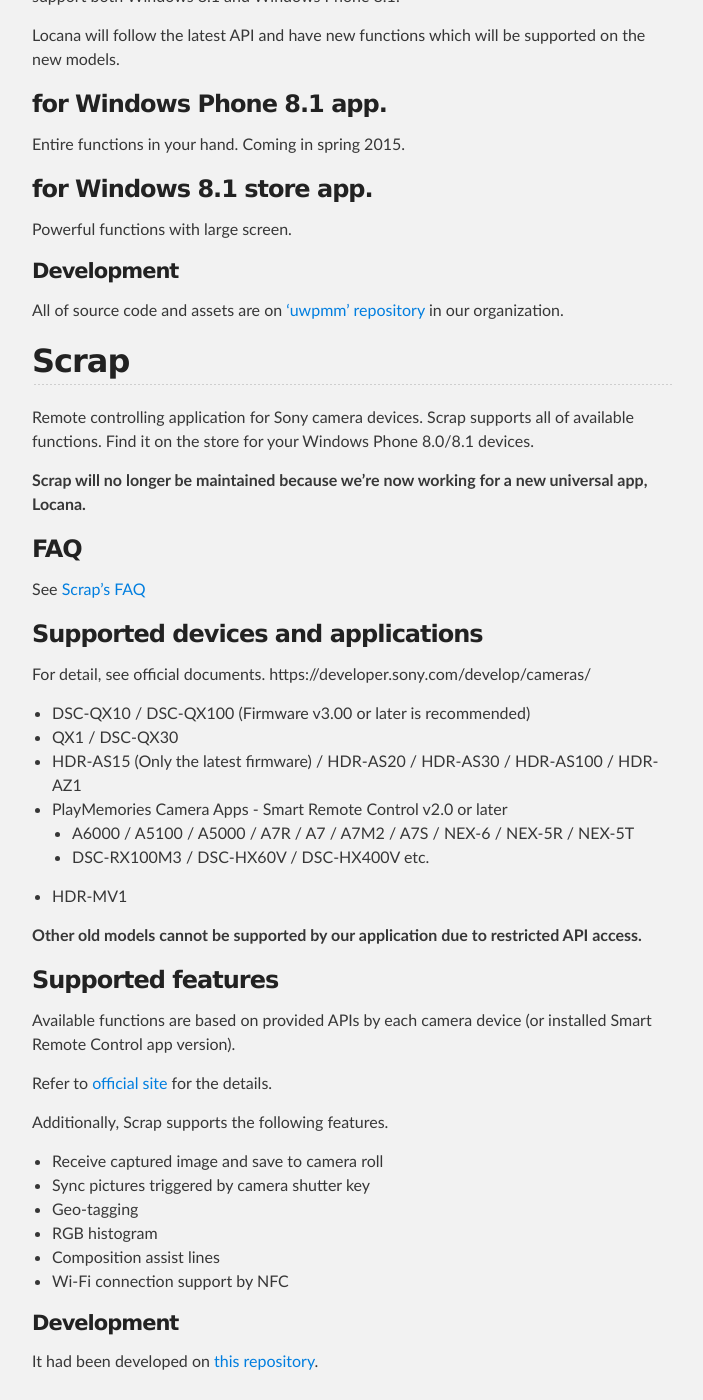
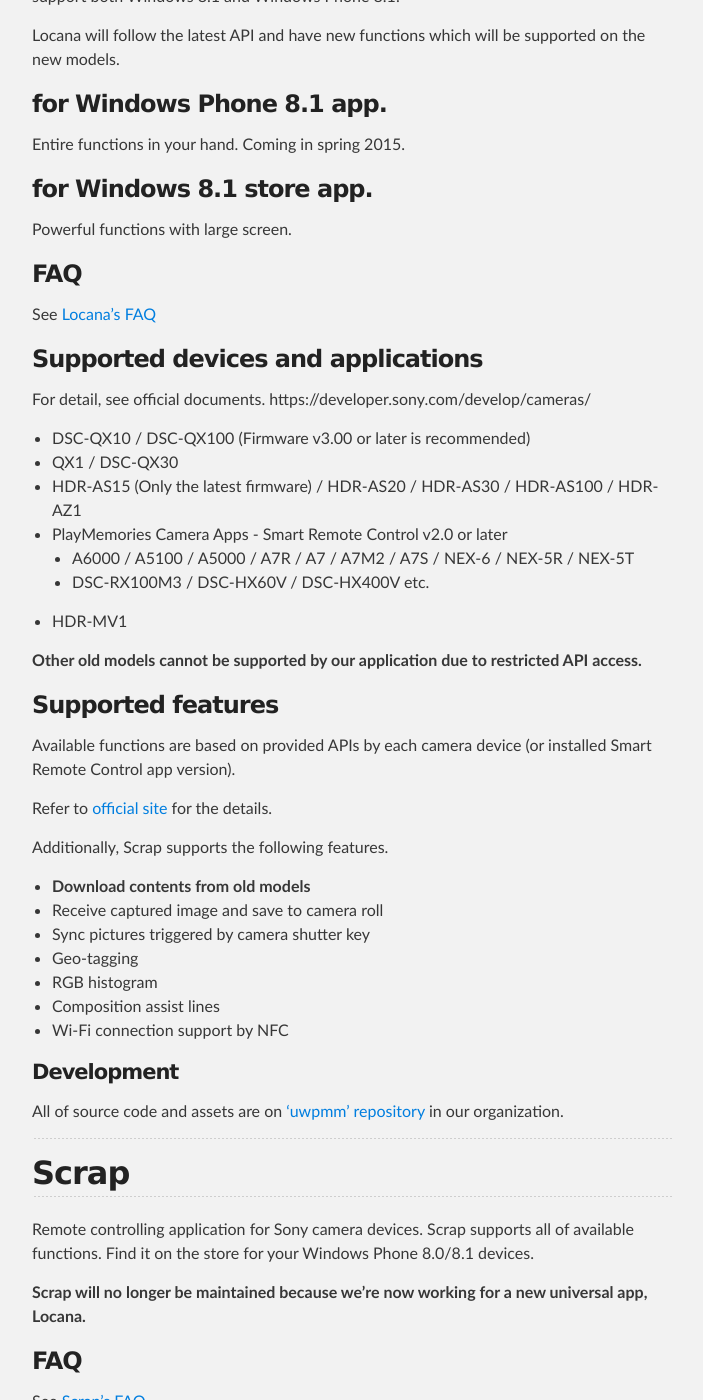
Before and after one commit to locana/locana.github.io, a Jekyll site: the page built from index.md, in a window 1280 px wide and 1400 px high, scrolled down 510 px. Shown: the whole window, without its empty margins (288-991 px from the left). Built offline with Jekyll 4.4.1, drawn with Linux system fonts in a browser that asks for light colours.

Commit message:
Update index and fix misspelling

```diff
--- a/index.md
+++ b/index.md
@@ -25,10 +25,44 @@
 
 Powerful functions with large screen.
 
+### FAQ
+See [Locana's FAQ](/locana_faq.html)
+
+### Supported devices and applications
+
+For detail, see official documents. https://developer.sony.com/develop/cameras/
+
+- DSC-QX10 / DSC-QX100 (Firmware v3.00 or later is recommended)
+- QX1 / DSC-QX30
+- HDR-AS15 (Only the latest firmware) / HDR-AS20 / HDR-AS30 / HDR-AS100 / HDR-AZ1
+- PlayMemories Camera Apps - Smart Remote Control v2.0 or later
+  + A6000 / A5100 / A5000 / A7R / A7 / A7M2 / A7S / NEX-6 / NEX-5R / NEX-5T
+  + DSC-RX100M3 / DSC-HX60V / DSC-HX400V etc.
+- HDR-MV1
+
+**Other old models cannot be supported by our application due to restricted API access.**
+
+### Supported features
+
+Available functions are based on provided APIs by each camera device (or installed Smart Remote Control app version).
+
+Refer to [official site](http://developer.sony.com/develop/cameras/) for the details.
+
+Additionally, Scrap supports the following features.
+
+- **Download contents from old models**
+- Receive captured image and save to camera roll
+- Sync pictures triggered by camera shutter key
+- Geo-tagging
+- RGB histogram
+- Composition assist lines
+- Wi-Fi connection support by NFC
+
 #### Development
 
 All of source code and assets are on ['uwpmm' repository](https://github.com/locana/uwpmm) in our organization.
 
+***
 
 ## Scrap
 
```
Also changed, not shown: locana_faq.md (+7 -5 lines), scrap_faq.md (+1 -1 lines), 3 other files.
